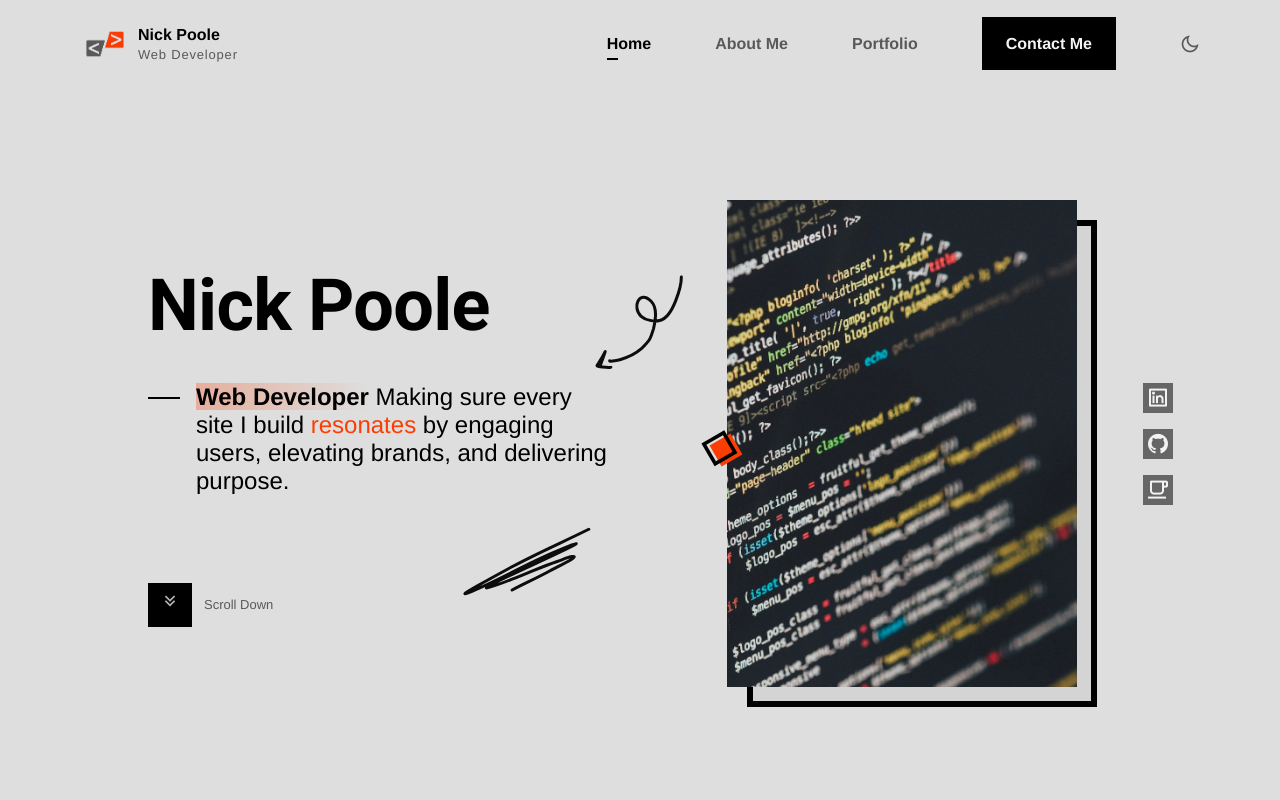
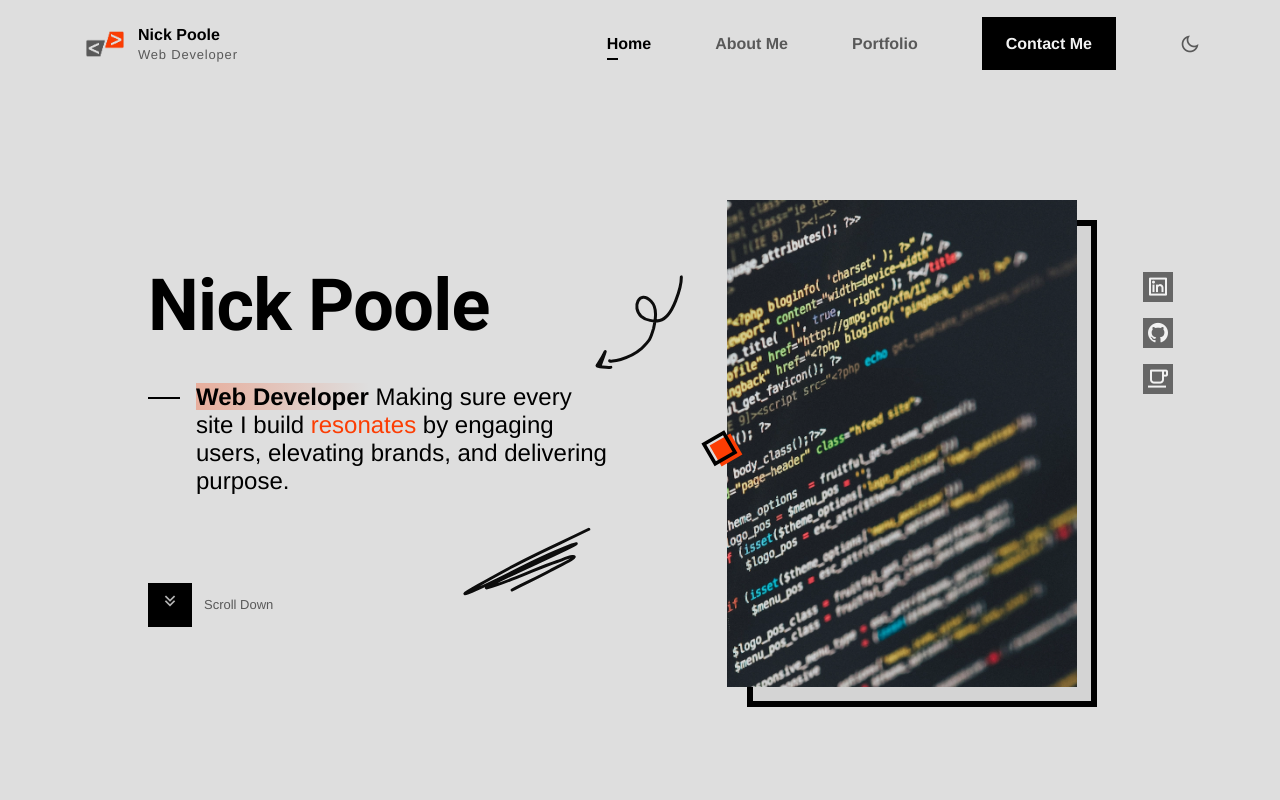
Before and after one commit to nick-poole/.dev, a website: page public/index.html in a window 1280 px wide. Shown: the top 800 px of the page. Drawn offline with nearby package versions, Linux system fonts and the light colour scheme; a web font is replaced by a local one.

Commit message:
fix: removes height auto and adjusts positioning on home-social-links

```diff
--- a/src/scss/components/_home.scss
+++ b/src/scss/components/_home.scss
@@ -50,13 +50,16 @@
 		z-index: 10;
 	}
 	&__social {
-		height: max-content;
+		// height: max-content;
+		// height: auto;
 		position: absolute;
 		left: -3rem;
-		top: 0;
-		bottom: 0;
+		top: 4.5rem;
+
 		margin: auto 0;
-		display: grid;
+		display: flex;
+		flex-direction: column;
+		align-items: center;
 		row-gap: 1rem;
 
 		&-link {
@@ -73,7 +76,7 @@
 			height: 30px;
 			aspect-ratio: 1 / 1;
 
-			transition: background-color 0.3s;
+			// transition: background-color 0.3s;
 
 			&:hover {
 				background-color: var(--black-color);
```
Also changed, not shown: public/css/styles.css.
